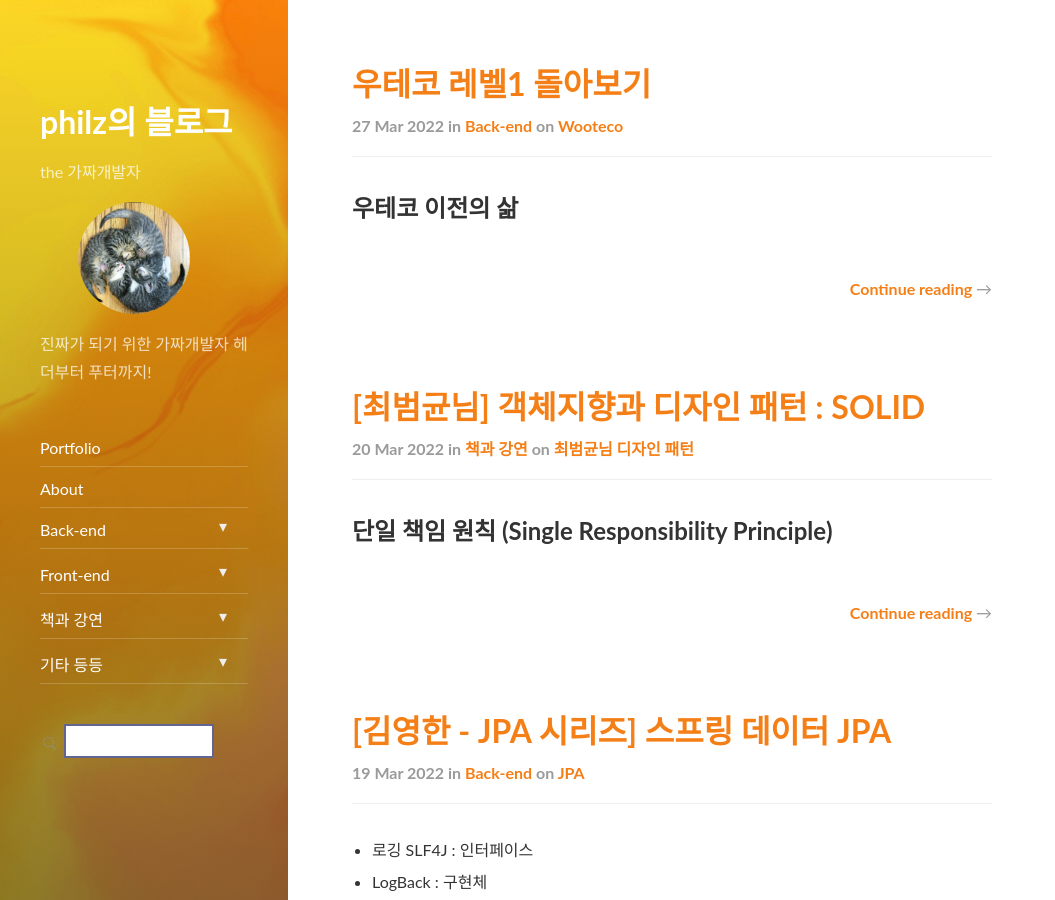
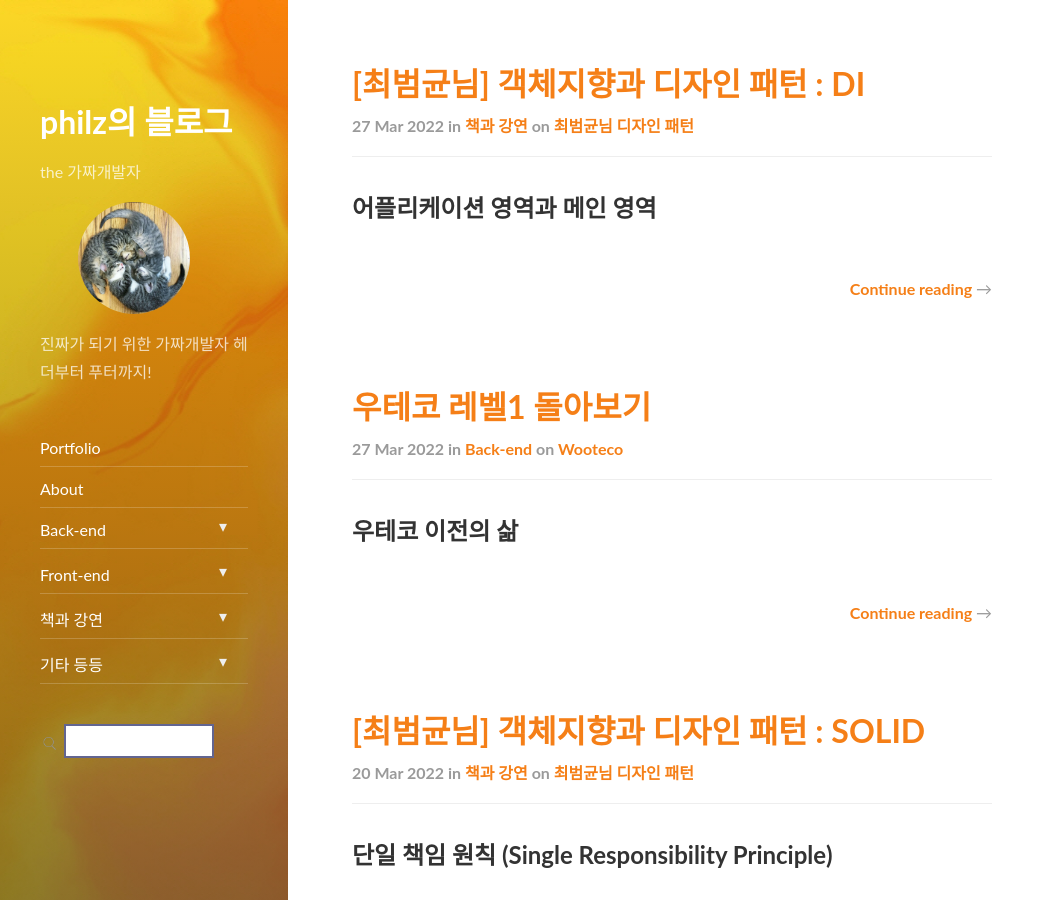
Before and after one commit to progress0407/progress0407.github.io, a Jekyll site: the page built from index.html, in a window 1280 px wide and 900 px high. Shown: the whole window, without its empty margins (0-1055 px from the left). Built offline with Jekyll 4.4.1, drawn with Linux system fonts in a browser that asks for light colours; nearby versions of some CDN libraries; the list of posts is cut into pages by our own code; part of the change alters nothing that is shown.

Commit message:
최범균님 6장 di

```diff
--- a/_posts/backend/wooteco/2022-03-27-wooteco-level-1-review.md
+++ b/_posts/backend/wooteco/2022-03-27-wooteco-level-1-review.md
@@ -138,7 +138,15 @@ comments: true
 
 지금와서 생각해보면 이 환경 세팅이 제일 어려웠던 것 같다
 
-이 환경 세팅 같은 경우
+이 환경 세팅 같은 경우 사람들이 많이 도와주기도 했지만 그럼에도 부족하고 완벽한 환경 세팅은 여전히 되지 않았다
+
+### 시작되는 개발 생활
+
+공공기관 SM 업무 특성상 본격적으로 개발을 많이 하지는 않았지만 소스코드는 수시로 읽어야 했다
+
+또 당연히 소스코드를 읽어나갈 정도의 기초 지식은 있어야 했는데... 이제 막 자바를 땐 개발자에겐 쉽지 않았다
+
+자바 공부를 했었지만 지금 이상으로 잘 해야 했다는 생각이 들어 회사 입사 후 2개월 정도 되었을 때는 자바 스터디를 다시 열었다
 
 ### 우아한 테크코스에 들어온 이유...
 
--- /dev/null
+++ b/_posts/book/cbk-basic-design-pattern/2022-03-27-chapter-06-di.md
@@ -0,0 +1,25 @@
+---
+layout: post
+title: "[최범균님] 객체지향과 디자인 패턴 : DI"
+subtitle: "..."
+date: 2022-03-27 22:00 +0900
+categories: book
+tags: cbk-basic-design-pattern
+comments: true
+published: true
+---
+
+## 어플리케이션 영역과 메인 영역
+
+- 서비스 로케이터 방식에는 몇 가지 단점이 있기 때문에
+  사용할 객체를 주입하는 `DI`하는 방식을 사용하는 것이다
+
+## DI(Dependency Injection)을 이용한 의존 객체 사용
+
+### 생성자 방식과 설정 메서드 방식
+
+### DI와 테스트
+
+### 스프링 프레임 워크 예
+
+### 서비스 로케이터를 이용한 의존 객체 사용
```
